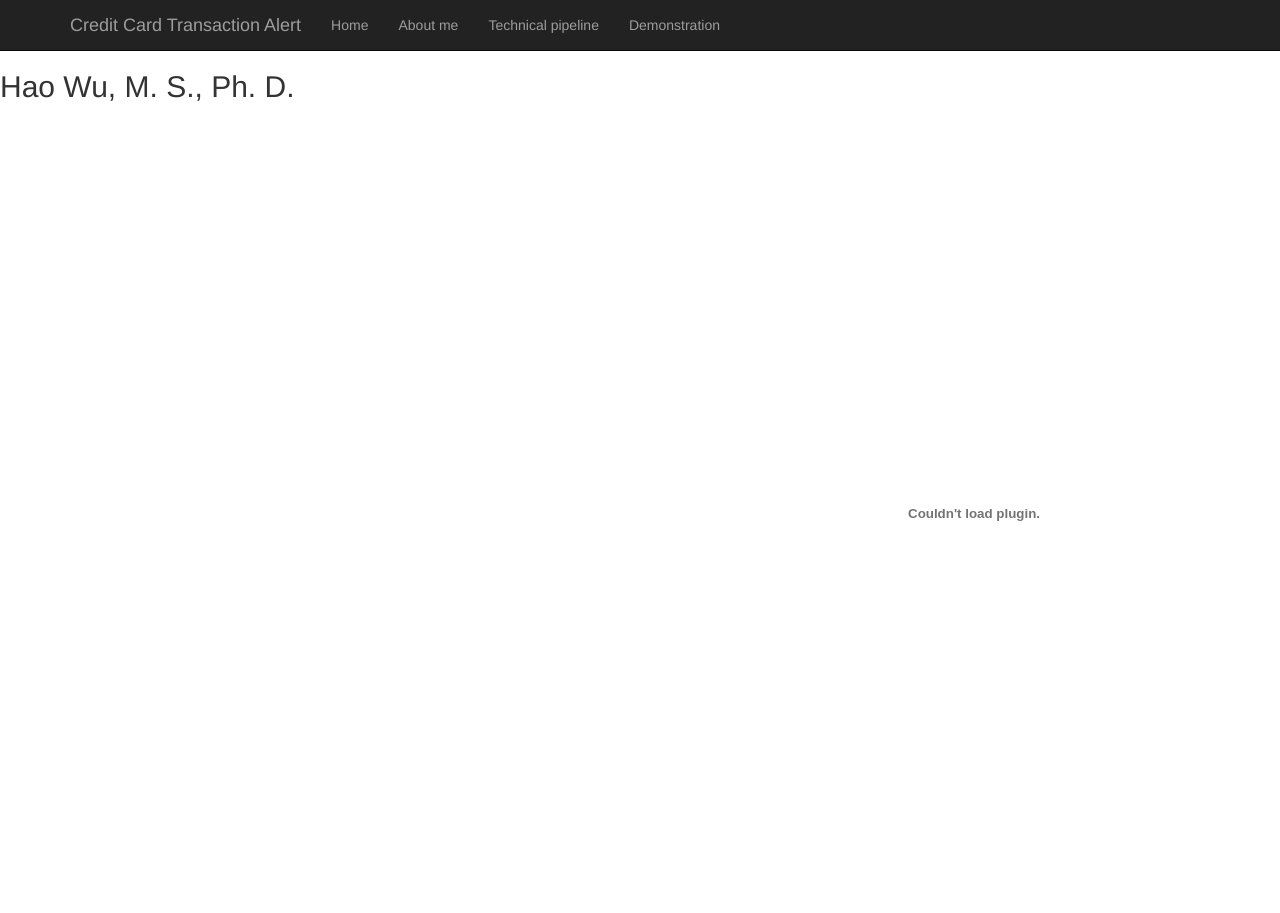
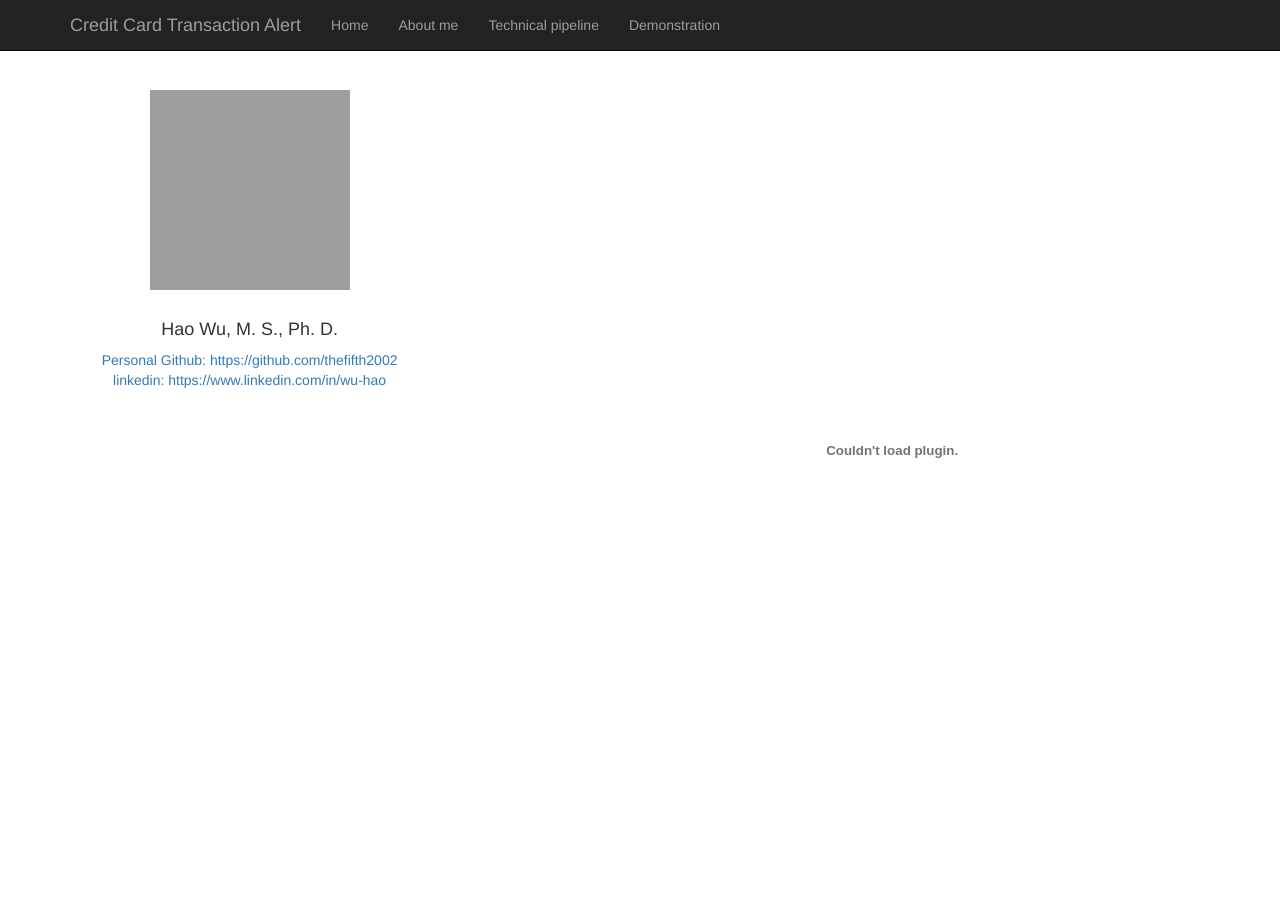
Before and after one commit to thefifth2002/creditcardalert, a Flask app: page /about_me in a window 1280 px wide. After the commit the page ends 458 px from the top, so only its background shows below. Run offline with Flask 2, Linux system fonts and the light colour scheme; some libraries are stand-ins or nearby versions; grey boxes are pictures that could not be loaded.

Commit message:
Update about_me.html

```diff
--- a/src/flask/app/templates/about_me.html
+++ b/src/flask/app/templates/about_me.html
@@ -1,8 +1,16 @@
 {% extends "base.html" %} <!--this means that you are extending the base tempate -->
 {% block about_me %} <!-- this is the name of the block below -->
            <!-- <embed src="../static/files/Hao_Wu_final.pdf" width="800px" height="2100px" /> -->
-           <div id="myself">
-                <h2 >Hao Wu, M. S., Ph. D.</h1>
-           </div>
-           <embed id="resume" src="../static/files/Hao_Wu_resume_insight.pdf" width="612px"height="800px" align="right"/>
+           <body>
+    <div id="myself" style="float:left; width:39%; margin-top: 20px; text-align: center">
+        <img id="haowu" src="../static/images/Hao_Wu_headshot.jpg" alt="head_shot" style="width:200px;height:200px;margin: 20px 30% 20px">
+        <h4>Hao Wu, M. S., Ph. D.</h4>
+        <a href="https://github.com/thefifth2002/" target="_blank">Personal Github: https://github.com/thefifth2002</a><br>
+        <a href="https://www.linkedin.com/in/wu-hao/" target="_blank">linkedin: https://www.linkedin.com/in/wu-hao</a>
+    </div>
+    <div style="float:right;width:60%">
+        <!-- <embed id="resume" src="../static/files/Hao_Wu_resume_insight.pdf" width="612px"height="800px" align="right"/> -->
+        <embed id="resume" style="width:99%;height:800px"src="../static/files/Hao_Wu_resume_insight.pdf"/>
+    </div>
+</body>
 {% endblock %}
```
